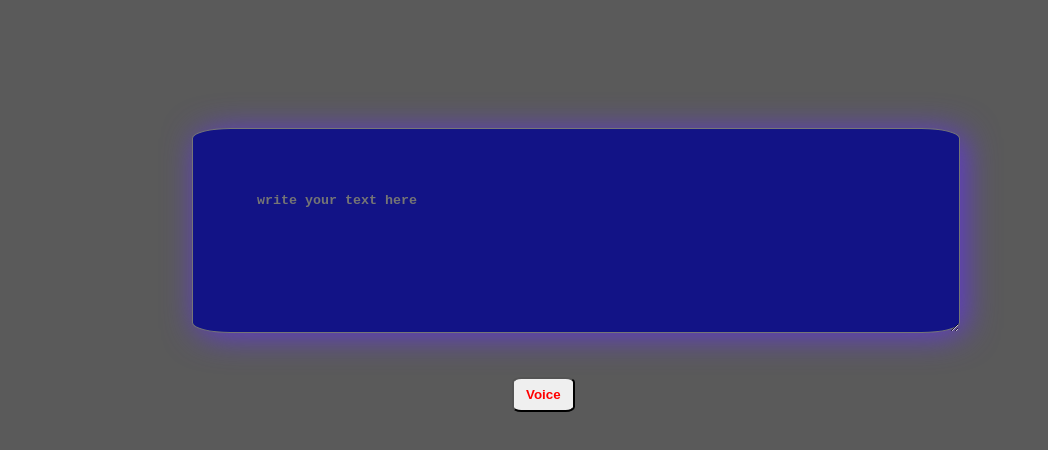
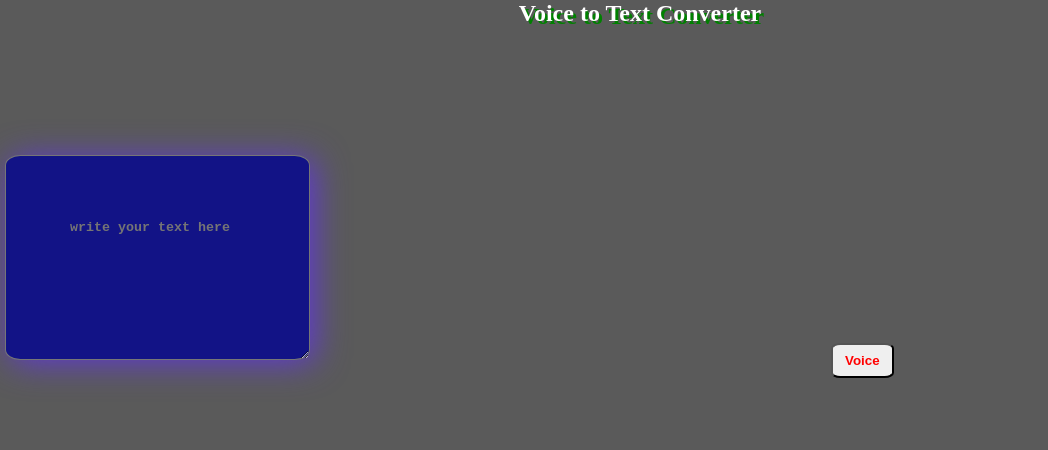
Before and after one commit to RIITKAGARWAL/Speech-To-Text-Converter, a plain HTML site: page index.html in a window 1280 px wide. Shown: the whole page, without its empty margins (0-1048 px from the left). Drawn offline with Linux system fonts and the light colour scheme.

Commit message:
added some beauty:

```diff
--- a/index.html
+++ b/index.html
@@ -8,6 +8,7 @@
     <link rel="stylesheet" href="./style.css">
 </head>
 <body>
+    <h2>Voice to Text <span>Converter</span></h2>
     <textarea name="" rows="5" id="speechToText" placeholder="write your text here"></textarea>
     <button type="button" onclick="voice()">Voice</button>
     <script src="./index.js"></script>
--- a/style.css
+++ b/style.css
@@ -10,15 +10,15 @@ body{
 
 }
 textarea{
-    margin-left: 15%;
-    margin-right:15%;
-    width: 60%;
+
+    max-width: 100%;
+    margin: 5px;
     padding: 5% ;
     margin-top: 10%;
     border-radius: 5%;
     box-shadow: 5px 3px 33px rgb(96, 57, 212);
     color: #ccc;
-    font-weight: 600;
+    font-weight: 900;
     background-color:rgb(18, 19, 134)
 }
 
@@ -34,3 +34,9 @@ button{
 textarea:hover, button:hover{
     scale: 110%
 }
+
+h2{
+    color: white;
+    text-shadow: 3px 3px  green;
+    text-align: center;
+}
```
